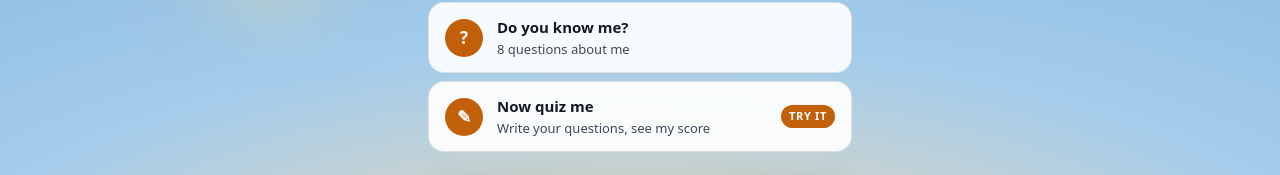
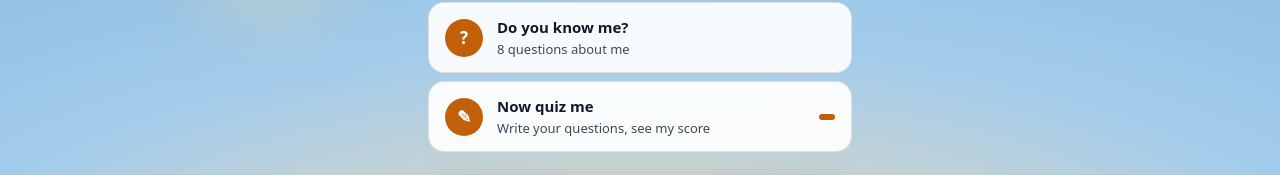
Before and after one commit to Jalar-K/web, a plain HTML site: page index.html in a window 1280 px wide. Shown: the part 549-724 px from the top of the page. Drawn offline with Linux system fonts and the light colour scheme; no server answers.

Commit message:
Update tile rendering for fresh and done states

```diff
--- a/index.html
+++ b/index.html
@@ -1040,7 +1040,7 @@ function tiles(){
     b.className = 'tile' + (fresh ? ' new' : '');
     b.innerHTML = '<span class="ic">' + g.ic + '</span><span>' + g.name +
                   '<small>' + g.blurb + '</small></span>' +
-                  (fresh ? '<span class="tag">Try It</span>' :
+                  (fresh ? '<span class="tag"></span>' :
                    done.indexOf(key) > -1 ? '<span class="tick">✓</span>' : '');
     b.addEventListener('click', () => openGame(key));
     box.appendChild(b);
```
